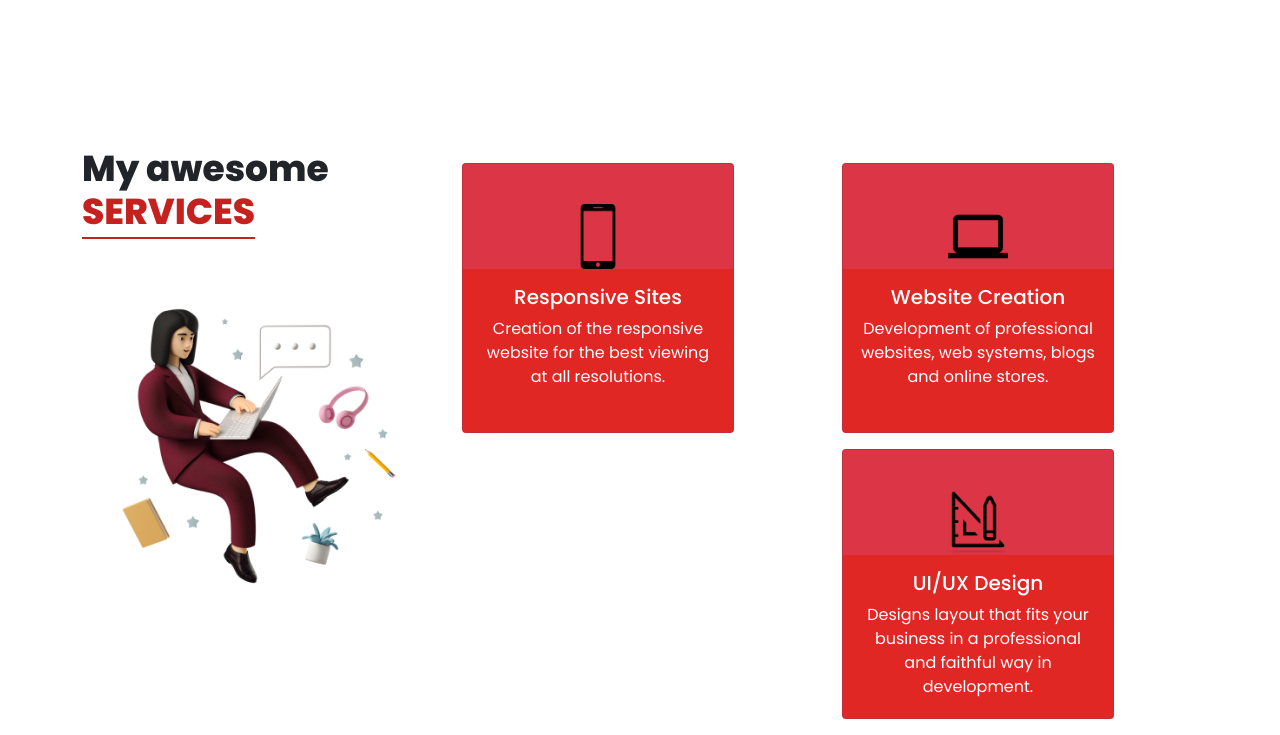
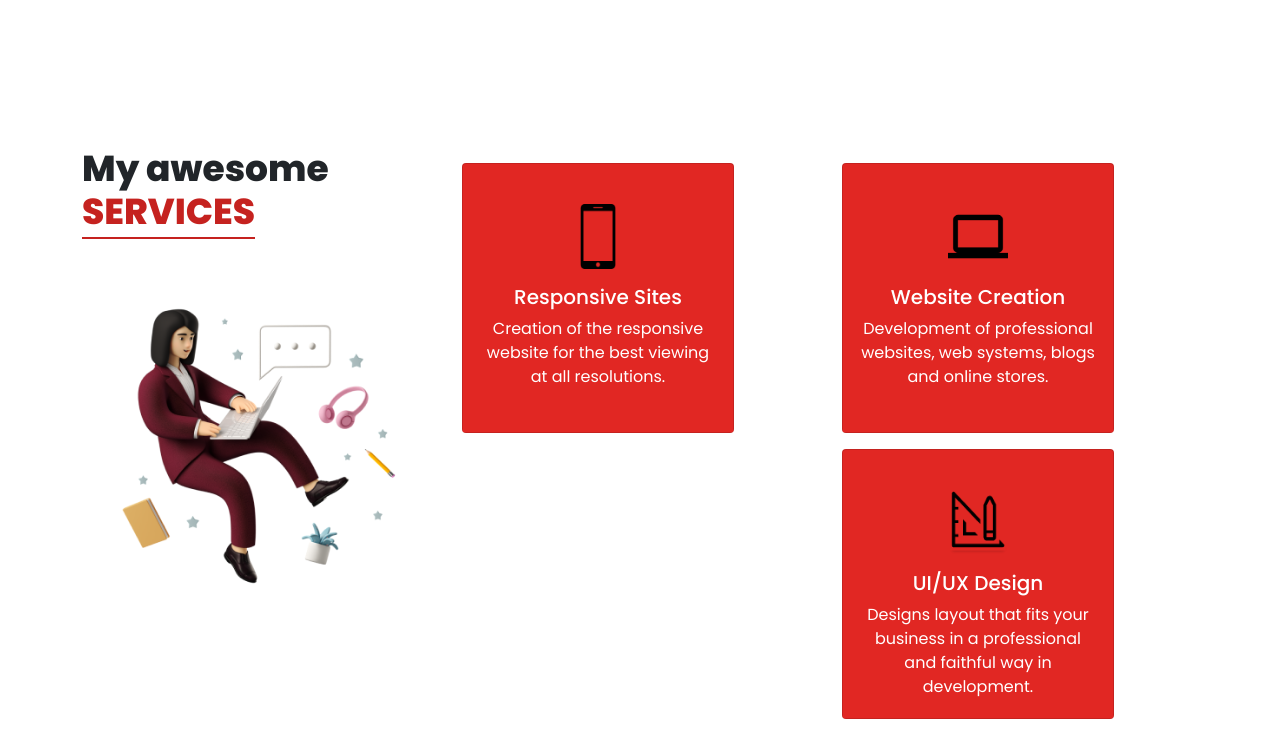
Before and after one commit to bhavanarana/portfolio, a plain HTML site: page index.html in a window 1280 px wide. Shown: the part 1165-1900 px from the top of the page. Drawn offline with nearby package versions, Linux system fonts and the light colour scheme.

Commit message:
fixed cards

```diff
--- a/index.html
+++ b/index.html
@@ -101,10 +101,6 @@
         </div>
       </div>
     </div>
-
-
-
-
     <div class="container" style="margin-top:150px">
       <div class="row">
         <div class="col-lg-4">
@@ -112,9 +108,8 @@
           <img src="/images/myservices.png" class="services-img" />
         </div>
         <div class="col-lg-4">
-          <p class="services">
-
-            <div class="card text-white bg-danger mb-3 " style="max-width: 17rem; height: 270px;">
+                    <p class="services">
+            <div class="card text-white box mb-3 " style="max-width: 17rem; height: 270px;">
               <img class="card-img-top services-img3" src="/images/responsivesite-icon.png" alt="" style="width: 60px; height: 65px; margin: 40px 60px 0px 105px">
               <!-- <div class="card-header">Header</div> -->
               <div class="card-body box">
@@ -122,15 +117,13 @@
                 <p class="card-text">Creation of the responsive website for the best viewing at all resolutions.</p>
               </div>
             </div>
-
-
           </p>
-        </div>
+         </div>
 
         <div class="col-lg-4">
           <p class="services">
 
-            <div class="card text-white bg-danger mb-3 " style="max-width: 17rem; height: 270px;">
+            <div class="card text-white box mb-3 " style="max-width: 17rem; height: 270px;">
               <img class="card-img-top services-img3" src="/images/website-creation-icon.png" alt="" style="width: 60px; height: 65px; margin: 40px 60px 0px 105px">
               <!-- <div class="card-header">Header</div> -->
               <div class="card-body box">
@@ -140,7 +133,7 @@
             </div>
 
 
-            <div class="card text-white bg-danger mb-3 " style="max-width: 17rem; height: 270px;">
+            <div class="card text-white box mb-3 " style="max-width: 17rem; height: 270px;">
               <img class="card-img-top services-img3" src="/images/UIUx-icon.png" alt="" style="width: 60px; height: 65px; margin: 40px 60px 0px 105px">
               <!-- <div class="card-header">Header</div> -->
               <div class="card-body box">
--- a/style.css
+++ b/style.css
@@ -2,7 +2,10 @@
   margin: 0;
   padding: 0;
   font-family: "Poppins", sans-serif;
-}
+  }
+  body{
+    overflow-x:hidden;
+  }
 .navbar-title {
   font-weight: bolder;
   margin-left: 120px !important;
@@ -106,4 +109,5 @@
 .box{
   background: #e12723 !important;
   text-align: center;
+
 }
```
